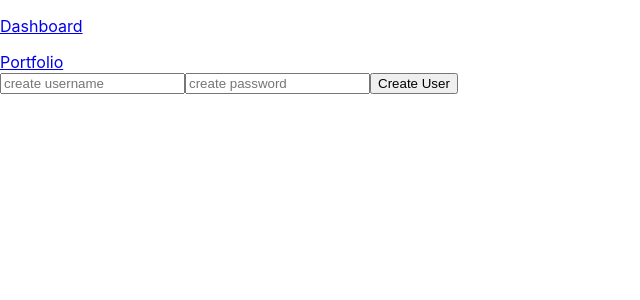
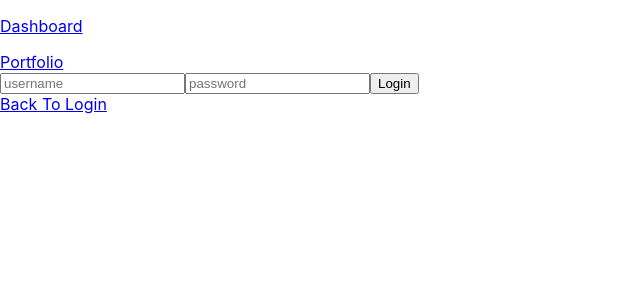
Before and after one commit to johnnyvi26/CryptoCademy-Frontend, a React (Create React App) app: page /createaccount in a window 1280 px wide. Shown: the top 300 px of the page, without its empty margins (0-640 px from the left). Built offline with nearby package versions, Linux system fonts and the light colour scheme; no server answers.

Commit message:
Refactored main page to work with login and newuser pages

```diff
--- a/src/components/Form.js
+++ b/src/components/Form.js
@@ -40,7 +40,7 @@ const Form = (props) => {
           type="text"
           value={Form.userName}
           name="userName"
-          placeholder="login username"
+          placeholder="username"
           onChange={handleChange}
           required="required"
         />
@@ -48,7 +48,7 @@ const Form = (props) => {
           type="text"
           value={Form.password}
           name="password"
-          placeholder="login password"
+          placeholder="password"
           onChange={handleChange}
           required="required"
         />
--- a/src/components/LoginForm.js
+++ /dev/null
@@ -1,50 +0,0 @@
-import { useState } from "react"
-import { Link } from "react-router-dom"
-
-
-const LoginForm = (props) => {
-
-  const [ newLogin, setNewLogin ] = useState({
-    username: "",
-    password: ""
-  });
-
-  const handleChange = (event) => {
-    setNewLogin({...newLogin, [event.target.name]: event.target.value});
-  }
-
-  const handleSubmit = (event) => {
-    event.preventDefault();
-    props.createLogin(newLogin);
-    setNewLogin({
-      username: "",
-      password: ""
-    })
-  }
-
-
-  return (
-    <div>
-      <form onSubmit={handleSubmit}>
-        <input
-          type="text"
-          value={newLogin.username}
-          name="username"
-          placeholder="login username"
-          onChange={handleChange}
-        />
-        <input
-          type="text"
-          value={newLogin.password}
-          name="password"
-          placeholder="login password"
-          onChange={handleChange}
-        />
-        <input type="submit" value="Login"/>
-      </form>
-      <Link to={`/CreateAccount`}>Create Account</Link>
-    </div>
-  )
-}
-
-export default LoginForm;
--- a/src/components/Main.js
+++ b/src/components/Main.js
@@ -3,54 +3,21 @@ import { useEffect, useState } from "react";
 import { Routes, Route } from 'react-router-dom';
 // import Dashboard from "./components/Dashboard";
 // import Portfolio from "./components/Account";
-import LoginForm from "./LoginForm";
-import CreateAccount from "../pages/CreateAccount";
 import Dashboard from "../pages/Dashboard"
 import Portfolio from "../pages/Portfolio"
+import Login from "../pages/Login"
+import NewUser from "../pages/NewUser";
 
 
 const Main = (props) => {
-  const [usersState, setUsersState] = useState({ users: [] });
-
-  const URL = "https://hidden-journey-86205.herokuapp.com/"
-
-  const getUsers = async () => {
-    const response = await fetch(URL)
-    const users = await response.json()
-    setUsersState(users);
-  }
-
-  const createAccount = async (user) => {
-    const data = await fetch(URL, {
-      method: "POST",
-      headers: {
-        "Content-Type": "Application/json"
-      },
-      body: JSON.stringify(user),
-    })
-    const response = await data.json()
-    console.log(response)
-    getUsers();
-  }
-
-  const createLogin = async (user) => {
-    await fetch(URL, {
-      method: "POST",
-      headers: {
-        "Content-Type": "Application/json"
-      },
-      body: JSON.stringify(user),
-    })
-    getUsers();
-  }
-
-  useEffect(() => getUsers(), [])
+  //this holds the current user info
+  const [user, setUser] = useState(null);
 
   return (
     <main>
       <Routes>
-        <Route exact path="/" element={<LoginForm/>}/>
-        <Route path="createaccount" element={<CreateAccount/>}/>
+        <Route exact path="/" element={<Login setUser={setUser}/>}/>
+        <Route path="createaccount" element={<NewUser setUser={setUser}/>}/>
         <Route path="dashboard" element={<Dashboard/>}/>
         <Route path="portfolio" element={<Portfolio/>}/>
       </Routes>
--- a/src/pages/CreateAccount.js
+++ /dev/null
@@ -1,47 +0,0 @@
-import { useState } from "react"
-
-function CreateAccount(props) {
-
-  const [ newForm, setNewForm ] = useState({
-    username: "",
-    password: ""
-  });
-
-  const handleChange = (event) => {
-    setNewForm({...newForm, [event.target.name]: event.target.value});
-  }
-
-  const handleSubmit = (event) => {
-    event.preventDefault();
-    props.createAccount(newForm);
-    setNewForm({
-      username: "",
-      password: ""
-    })
-  }
-
-
-  return (
-    <div>
-      <form onSubmit={handleSubmit}>
-        <input
-          type="text"
-          value={newForm.username}
-          name="username"
-          placeholder="create username"
-          onChange={handleChange}
-        />
-        <input
-          type="text"
-          value={newForm.password}
-          name="password"
-          placeholder="create password"
-          onChange={handleChange}
-        />
-        <input type="submit" value="Create User"/>
-      </form>
-    </div>
-  )
-}
-
-export default CreateAccount;
--- a/src/pages/Login.js
+++ b/src/pages/Login.js
@@ -6,7 +6,8 @@ setUser = A function for setting the current session username
 */
 import Form from "../components/Form";
 import { useState } from "react";
-import { useNavigate } from "react-router-dom";
+import { useNavigate, Link } from "react-router-dom";
+
 function NewUser(props) {
     //for redirecting
     let navigate = useNavigate()
@@ -46,6 +47,7 @@ function NewUser(props) {
             {(error)? <h3 id="errormessage">{error}</h3>:null}
             {/* if loading then display loading else display the form  */}
             {(loading)?<h3 id="loadingmessage">loading</h3>:<Form onSubmit={attemptCreateNewUser}/>}
+            <Link to={`/CreateAccount`}>Create Account</Link>
         </>
      );
 }
--- a/src/pages/NewUser.js
+++ b/src/pages/NewUser.js
@@ -6,7 +6,7 @@ setUser = A function for setting the current session username
 */
 import Form from "../components/Form";
 import { useState } from "react";
-import { useNavigate } from "react-router-dom";
+import { useNavigate,Link } from "react-router-dom";
 function NewUser(props) {
     //for redirecting
     let navigate = useNavigate()
@@ -46,6 +46,7 @@ function NewUser(props) {
             {(error)? <h3 id="errormessage">{error}</h3>:null}
             {/* if loading then display loading else display the form  */}
             {(loading)?<h3 id="loadingmessage">loading</h3>:<Form onSubmit={attemptCreateNewUser}/>}
+            <Link to={`/`}>Back To Login</Link>
         </>
      );
 }
```
